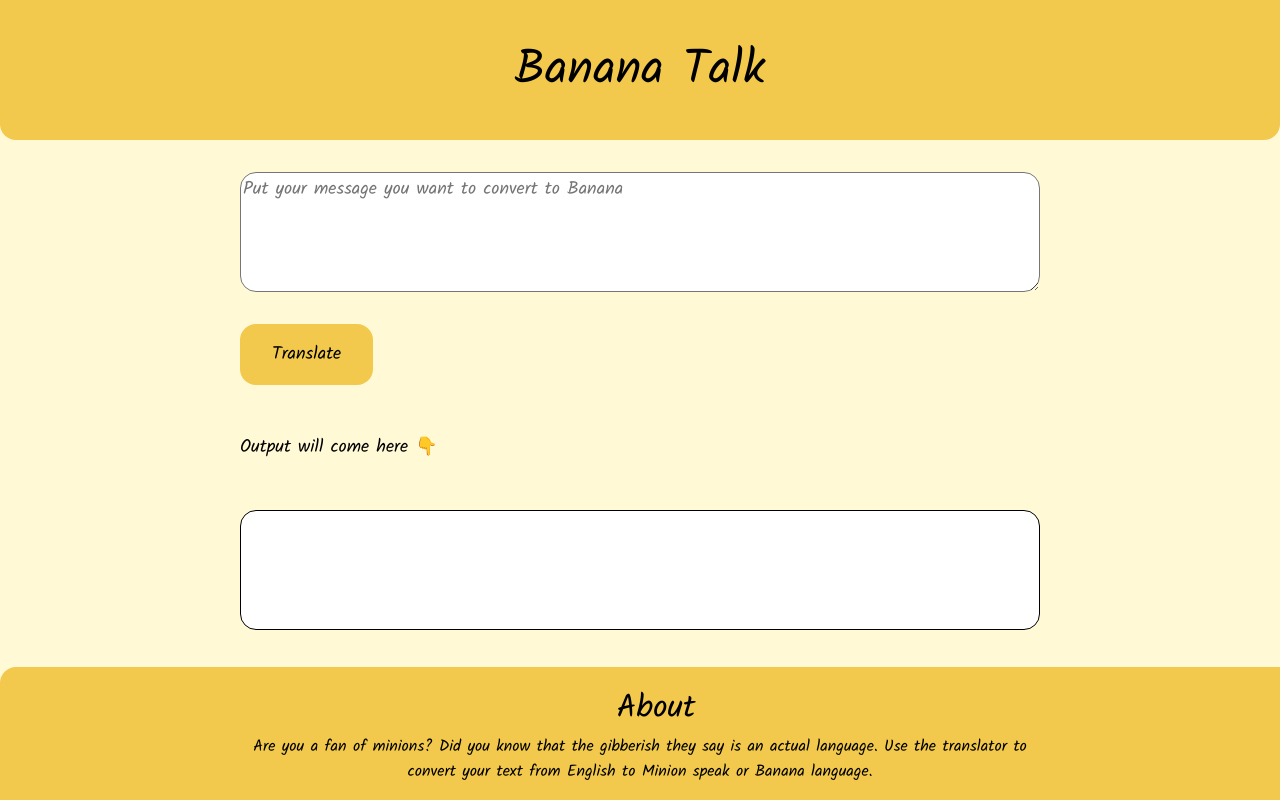
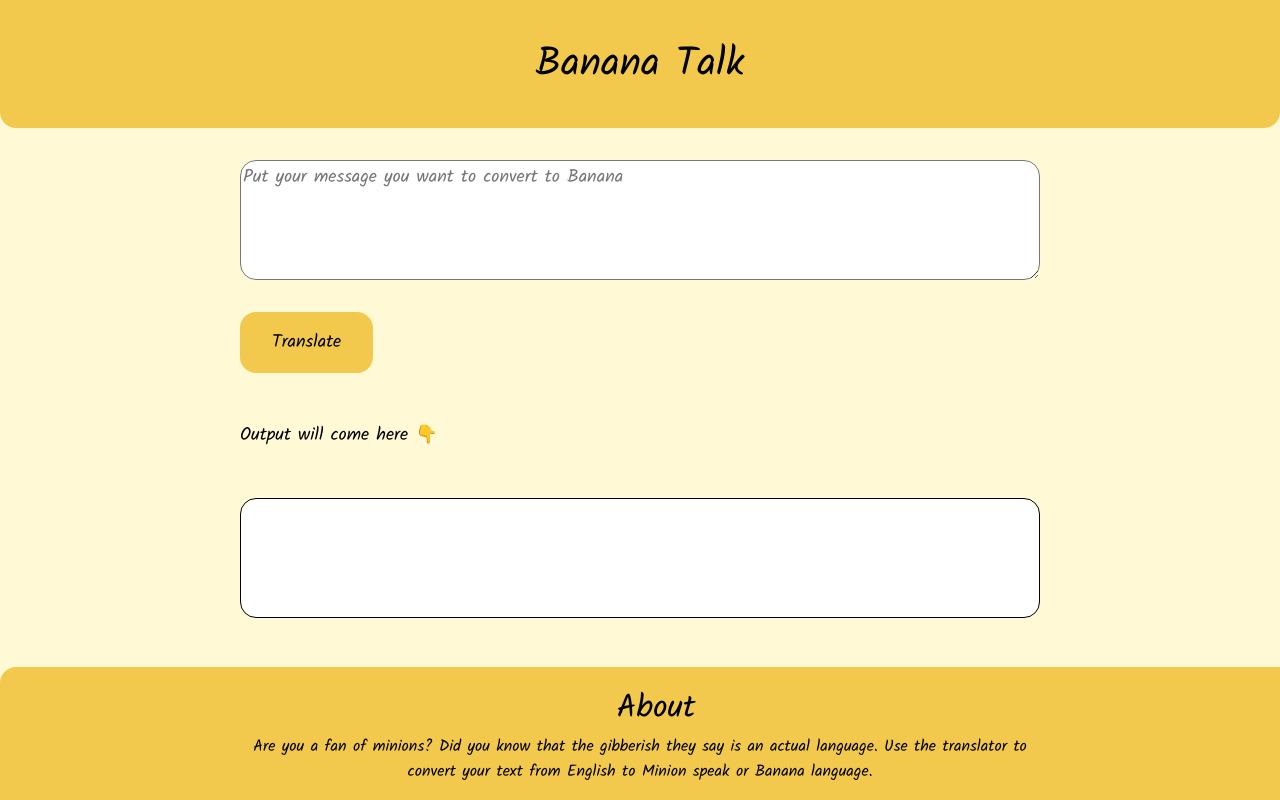
Before and after one commit to kunal-jain-5/banana-translate, a plain HTML site: page index.html in a window 1280 px wide. Drawn offline with Linux system fonts and the light colour scheme.

Commit message:
Update index.html

```diff
--- a/index.html
+++ b/index.html
@@ -11,7 +11,7 @@
 
 <body style="background-color: #FFF9D6;">
     <nav>
-        <div style="font-size: 3rem; padding: 1rem;">Banana Talk</div>
+        <div style="font-size: 2.5rem; padding: 1rem;">Banana Talk</div>
     </nav>
     <main>
     <textarea id="txt-input"
```
